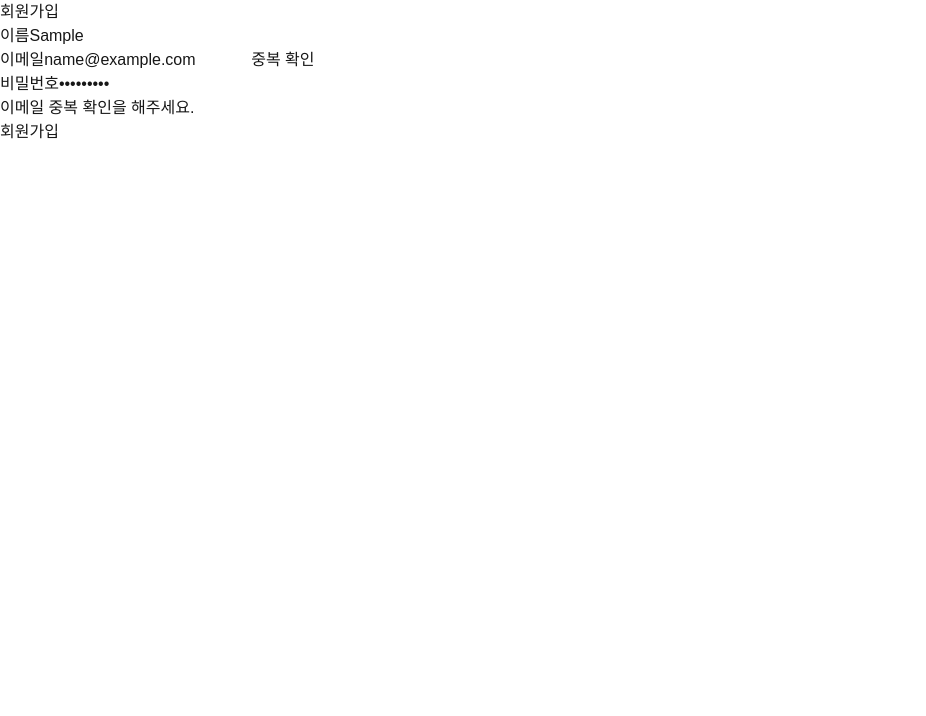
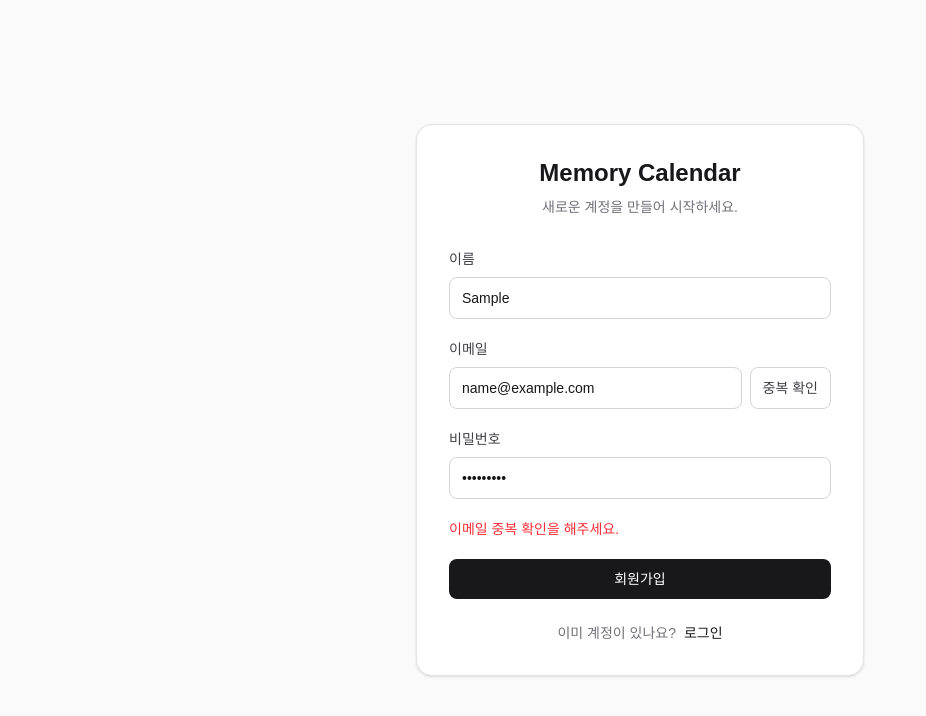
Before and after one commit to shCHO9801/memory-calender, a Next.js app in the folder frontend/: page /signup in a window 1280 px wide. Both pictures are taken after typing "Sample", "name@example.com", "Sample123" into the empty fields and a click on the button "회원가입". Shown: the top 716 px of the page, without its empty margins (0-926 px from the left). Built offline with nearby package versions, Linux system fonts and the light colour scheme; no server answers.

Commit message:
feat: 로그인 및 회원가입 UX 개선

```diff
--- a/frontend/src/app/login/page.tsx
+++ b/frontend/src/app/login/page.tsx
@@ -1,26 +1,51 @@
 "use client";
 
-import {type FormEvent, useEffect, useState} from "react";
+import {
+    type FormEvent,
+    useEffect,
+    useState,
+} from "react";
 import {useRouter} from "next/navigation";
 
 import {signIn} from "@/lib/auth";
-import {getAccessToken, setAccessToken,} from "@/lib/auth-storage";
+import {
+    getAccessToken,
+    isAccessTokenExpired,
+    removeAccessToken,
+    setAccessToken,
+} from "@/lib/auth-storage";
 
 export default function LoginPage() {
     const router = useRouter();
 
     const [email, setEmail] = useState("");
-    const [password, setPassword] = useState("");
-    const [errorMessage, setErrorMessage] = useState("");
-    const [isLoading, setIsLoading] = useState(false);
+    const [password, setPassword] =
+        useState("");
+
+    const [errorMessage, setErrorMessage] =
+        useState("");
+
+    const [isLoading, setIsLoading] =
+        useState(false);
 
     useEffect(() => {
-        if (getAccessToken()) {
-            router.replace("/dashboard");
+        const token = getAccessToken();
+
+        if (!token) {
+            return;
         }
+
+        if (isAccessTokenExpired(token)) {
+            removeAccessToken();
+            return;
+        }
+
+        router.replace("/dashboard");
     }, [router]);
 
-    const handleSubmit = async (event: FormEvent<HTMLFormElement>) => {
+    const handleSubmit = async (
+        event: FormEvent<HTMLFormElement>,
+    ) => {
         event.preventDefault();
 
         setErrorMessage("");
@@ -36,7 +61,9 @@ export default function LoginPage() {
 
             router.push("/dashboard");
         } catch {
-            setErrorMessage("이메일 또는 비밀번호를 확인해주세요.");
+            setErrorMessage(
+                "이메일 또는 비밀번호를 확인해주세요.",
+            );
         } finally {
             setIsLoading(false);
         }
@@ -71,7 +98,11 @@ export default function LoginPage() {
                             id="email"
                             type="email"
                             value={email}
-                            onChange={(event) => setEmail(event.target.value)}
+                            onChange={(event) =>
+                                setEmail(
+                                    event.target.value,
+                                )
+                            }
                             placeholder="example@email.com"
                             autoComplete="email"
                             required
@@ -91,7 +122,11 @@ export default function LoginPage() {
                             id="password"
                             type="password"
                             value={password}
-                            onChange={(event) => setPassword(event.target.value)}
+                            onChange={(event) =>
+                                setPassword(
+                                    event.target.value,
+                                )
+                            }
                             placeholder="비밀번호"
                             autoComplete="current-password"
                             required
@@ -110,18 +145,22 @@ export default function LoginPage() {
                         disabled={isLoading}
                         className="w-full rounded-lg bg-zinc-900 px-4 py-2.5 text-sm font-medium text-white transition hover:bg-zinc-800 disabled:cursor-not-allowed disabled:opacity-50"
                     >
-                        {isLoading ? "로그인 중..." : "로그인"}
+                        {isLoading
+                            ? "로그인 중..."
+                            : "로그인"}
                     </button>
                 </form>
 
                 <div className="mt-6 flex items-center justify-center gap-2 text-sm">
-          <span className="text-zinc-500">
-            계정이 없나요?
-          </span>
+                    <span className="text-zinc-500">
+                        계정이 없나요?
+                    </span>
 
                     <button
                         type="button"
-                        onClick={() => router.push("/signup")}
+                        onClick={() =>
+                            router.push("/signup")
+                        }
                         className="font-medium text-zinc-900 hover:underline"
                     >
                         회원가입
--- a/frontend/src/app/signup/page.tsx
+++ b/frontend/src/app/signup/page.tsx
@@ -1,11 +1,19 @@
 "use client";
 
-import { useEffect, useState, type FormEvent } from "react";
-import { useRouter } from "next/navigation";
+import {
+  type FormEvent,
+  useEffect,
+  useState,
+} from "react";
+import {useRouter} from "next/navigation";
 
-import { checkEmail, signUp } from "@/lib/auth";
-import { getAccessToken } from "@/lib/auth-storage";
-import { ApiError } from "@/lib/api";
+import {ApiError} from "@/lib/api";
+import {checkEmail, signUp} from "@/lib/auth";
+import {
+  getAccessToken,
+  isAccessTokenExpired,
+  removeAccessToken,
+} from "@/lib/auth-storage";
 
 export default function SignUpPage() {
   const router = useRouter();
@@ -26,16 +34,30 @@ export default function SignUpPage() {
   const [errorMessage, setErrorMessage] =
       useState("");
 
+  const [isCheckingEmail, setIsCheckingEmail] =
+      useState(false);
+
   const [isSubmitting, setIsSubmitting] =
       useState(false);
 
   useEffect(() => {
-    if (getAccessToken()) {
-      router.replace("/notes");
+    const token = getAccessToken();
+
+    if (!token) {
+      return;
     }
+
+    if (isAccessTokenExpired(token)) {
+      removeAccessToken();
+      return;
+    }
+
+    router.replace("/dashboard");
   }, [router]);
 
-  const handleEmailChange = (value: string) => {
+  const handleEmailChange = (
+      value: string,
+  ) => {
     setEmail(value);
 
     setIsEmailChecked(false);
@@ -45,33 +67,46 @@ export default function SignUpPage() {
 
   const handleCheckEmail = async () => {
     if (!email.trim()) {
-      setEmailMessage("이메일을 입력해주세요.");
+      setEmailMessage(
+          "이메일을 입력해주세요.",
+      );
       return;
     }
 
     try {
+      setIsCheckingEmail(true);
       setErrorMessage("");
 
-      const response = await checkEmail(email);
+      const response =
+          await checkEmail(email.trim());
 
       setIsEmailChecked(true);
-      setIsEmailAvailable(response.available);
+      setIsEmailAvailable(
+          response.available,
+      );
 
-      if (response.available) {
-        setEmailMessage("사용 가능한 이메일입니다.");
-      } else {
-        setEmailMessage("이미 사용 중인 이메일입니다.");
-      }
+      setEmailMessage(
+          response.available
+              ? "사용 가능한 이메일입니다."
+              : "이미 사용 중인 이메일입니다.",
+      );
     } catch (error) {
       setIsEmailChecked(false);
       setIsEmailAvailable(false);
 
-      if (error instanceof ApiError && error.field === "email") {
+      if (
+          error instanceof ApiError &&
+          error.field === "email"
+      ) {
         setEmailMessage(error.message);
         return;
       }
 
-      setEmailMessage("이메일 중복 확인에 실패했습니다.");
+      setEmailMessage(
+          "이메일 중복 확인에 실패했습니다.",
+      );
+    } finally {
+      setIsCheckingEmail(false);
     }
   };
 
@@ -81,27 +116,37 @@ export default function SignUpPage() {
     event.preventDefault();
 
     if (!name.trim()) {
-      setErrorMessage("이름을 입력해주세요.");
+      setErrorMessage(
+          "이름을 입력해주세요.",
+      );
       return;
     }
 
     if (!email.trim()) {
-      setErrorMessage("이메일을 입력해주세요.");
+      setErrorMessage(
+          "이메일을 입력해주세요.",
+      );
       return;
     }
 
     if (!password) {
-      setErrorMessage("비밀번호를 입력해주세요.");
+      setErrorMessage(
+          "비밀번호를 입력해주세요.",
+      );
       return;
     }
 
     if (!isEmailChecked) {
-      setErrorMessage("이메일 중복 확인을 해주세요.");
+      setErrorMessage(
+          "이메일 중복 확인을 해주세요.",
+      );
       return;
     }
 
     if (!isEmailAvailable) {
-      setErrorMessage("사용 가능한 이메일을 입력해주세요.");
+      setErrorMessage(
+          "사용 가능한 이메일을 입력해주세요.",
+      );
       return;
     }
 
@@ -110,81 +155,182 @@ export default function SignUpPage() {
       setErrorMessage("");
 
       await signUp({
-        name,
-        email,
+        name: name.trim(),
+        email: email.trim(),
         password,
       });
-
-      alert("회원가입이 완료되었습니다.");
 
       router.push("/login");
     } catch (error) {
       if (error instanceof ApiError) {
-        setErrorMessage(error.message);
+        setErrorMessage(
+            error.message,
+        );
         return;
       }
 
-      setErrorMessage("회원가입에 실패했습니다.");
+      setErrorMessage(
+          "회원가입에 실패했습니다.",
+      );
     } finally {
       setIsSubmitting(false);
     }
   };
 
   return (
-    <main>
-      <h1>회원가입</h1>
+      <main className="flex min-h-screen items-center justify-center bg-zinc-50 px-4 py-8">
+        <section className="w-full max-w-md rounded-2xl border border-zinc-200 bg-white p-8 shadow-sm">
+          <div className="mb-8 text-center">
+            <h1 className="text-2xl font-semibold text-zinc-900">
+              Memory Calendar
+            </h1>
 
-      <form onSubmit={handleSubmit}>
+            <p className="mt-2 text-sm text-zinc-500">
+              새로운 계정을 만들어 시작하세요.
+            </p>
+          </div>
+
+          <form
+              onSubmit={handleSubmit}
+              className="space-y-5"
+          >
             <div>
-          <label htmlFor="name">이름</label>
+              <label
+                  htmlFor="name"
+                  className="mb-2 block text-sm font-medium text-zinc-700"
+              >
+                이름
+              </label>
 
               <input
                   id="name"
                   type="text"
                   value={name}
-            onChange={(event) => setName(event.target.value)}
+                  onChange={(event) =>
+                      setName(
+                          event.target.value,
+                      )
+                  }
+                  placeholder="이름"
+                  autoComplete="name"
                   required
+                  className="w-full rounded-lg border border-zinc-300 px-3 py-2.5 text-sm outline-none transition focus:border-zinc-500"
               />
             </div>
 
             <div>
-          <label htmlFor="email">이메일</label>
+              <label
+                  htmlFor="email"
+                  className="mb-2 block text-sm font-medium text-zinc-700"
+              >
+                이메일
+              </label>
 
+              <div className="flex gap-2">
                 <input
                     id="email"
                     type="email"
                     value={email}
                     onChange={(event) =>
-              handleEmailChange(event.target.value)
+                        handleEmailChange(
+                            event.target
+                                .value,
+                        )
                     }
+                    placeholder="example@email.com"
+                    autoComplete="email"
                     required
+                    className="min-w-0 flex-1 rounded-lg border border-zinc-300 px-3 py-2.5 text-sm outline-none transition focus:border-zinc-500"
                 />
 
-          <button type="button" onClick={handleCheckEmail}>
-            중복 확인
+                <button
+                    type="button"
+                    onClick={() => {
+                      void handleCheckEmail();
+                    }}
+                    disabled={
+                        isCheckingEmail ||
+                        !email.trim()
+                    }
+                    className="shrink-0 rounded-lg border border-zinc-300 px-3 py-2.5 text-sm font-medium text-zinc-700 transition hover:bg-zinc-50 disabled:cursor-not-allowed disabled:opacity-50"
+                >
+                  {isCheckingEmail
+                      ? "확인 중..."
+                      : "중복 확인"}
                 </button>
+              </div>
 
-          {emailMessage && <p>{emailMessage}</p>}
+              {emailMessage && (
+                  <p
+                      className={`mt-2 text-sm ${
+                          isEmailChecked &&
+                          isEmailAvailable
+                              ? "text-emerald-600"
+                              : "text-red-500"
+                      }`}
+                  >
+                    {emailMessage}
+                  </p>
+              )}
             </div>
 
             <div>
-          <label htmlFor="password">비밀번호</label>
+              <label
+                  htmlFor="password"
+                  className="mb-2 block text-sm font-medium text-zinc-700"
+              >
+                비밀번호
+              </label>
 
               <input
                   id="password"
                   type="password"
                   value={password}
-            onChange={(event) => setPassword(event.target.value)}
+                  onChange={(event) =>
+                      setPassword(
+                          event.target.value,
+                      )
+                  }
+                  placeholder="비밀번호"
+                  autoComplete="new-password"
                   required
+                  className="w-full rounded-lg border border-zinc-300 px-3 py-2.5 text-sm outline-none transition focus:border-zinc-500"
               />
             </div>
 
-        {errorMessage && <p>{errorMessage}</p>}
+            {errorMessage && (
+                <p className="text-sm text-red-500">
+                  {errorMessage}
+                </p>
+            )}
 
-        <button type="submit" disabled={isSubmitting}>
-          {isSubmitting ? "가입 중..." : "회원가입"}
+            <button
+                type="submit"
+                disabled={isSubmitting}
+                className="w-full rounded-lg bg-zinc-900 px-4 py-2.5 text-sm font-medium text-white transition hover:bg-zinc-800 disabled:cursor-not-allowed disabled:opacity-50"
+            >
+              {isSubmitting
+                  ? "가입 중..."
+                  : "회원가입"}
             </button>
           </form>
+
+          <div className="mt-6 flex items-center justify-center gap-2 text-sm">
+                    <span className="text-zinc-500">
+                        이미 계정이 있나요?
+                    </span>
+
+            <button
+                type="button"
+                onClick={() =>
+                    router.push("/login")
+                }
+                className="font-medium text-zinc-900 hover:underline"
+            >
+              로그인
+            </button>
+          </div>
+        </section>
       </main>
   );
 }
```
Lines whose indentation alone changed are shown as unchanged.
